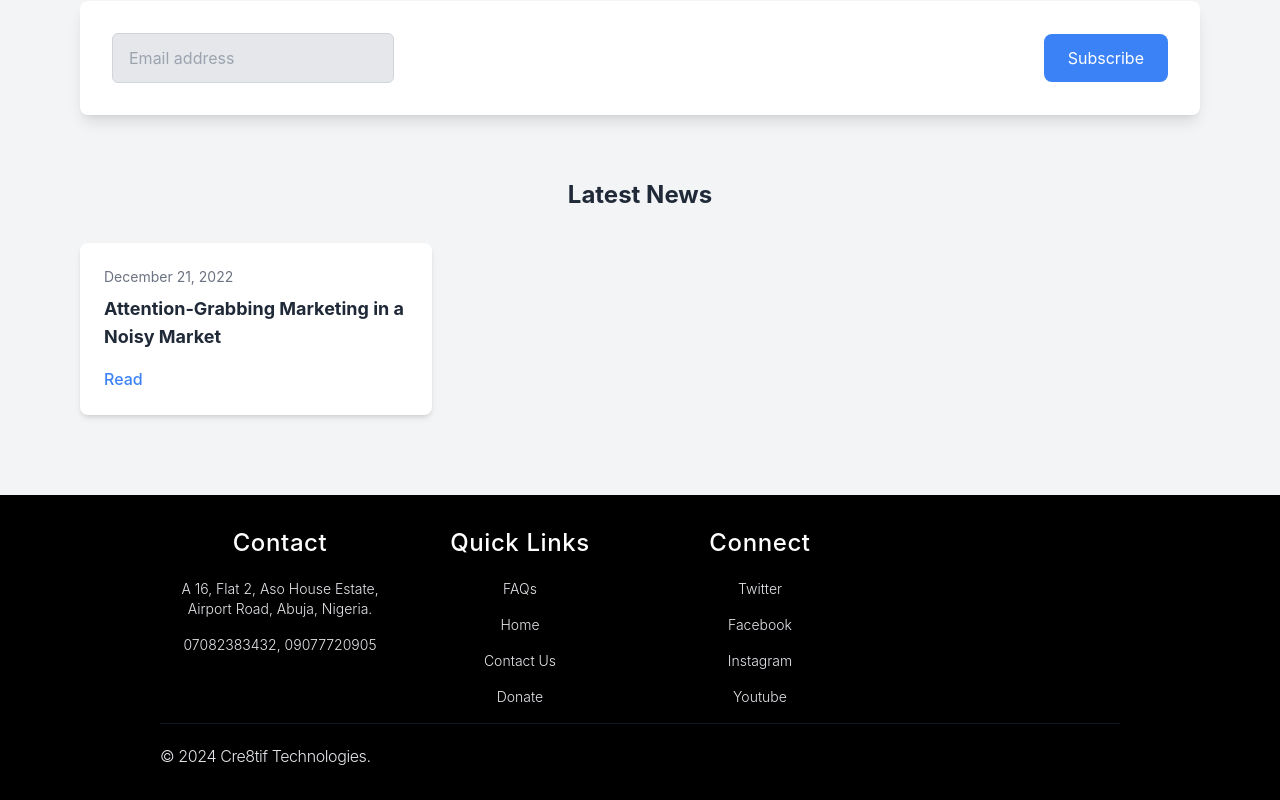
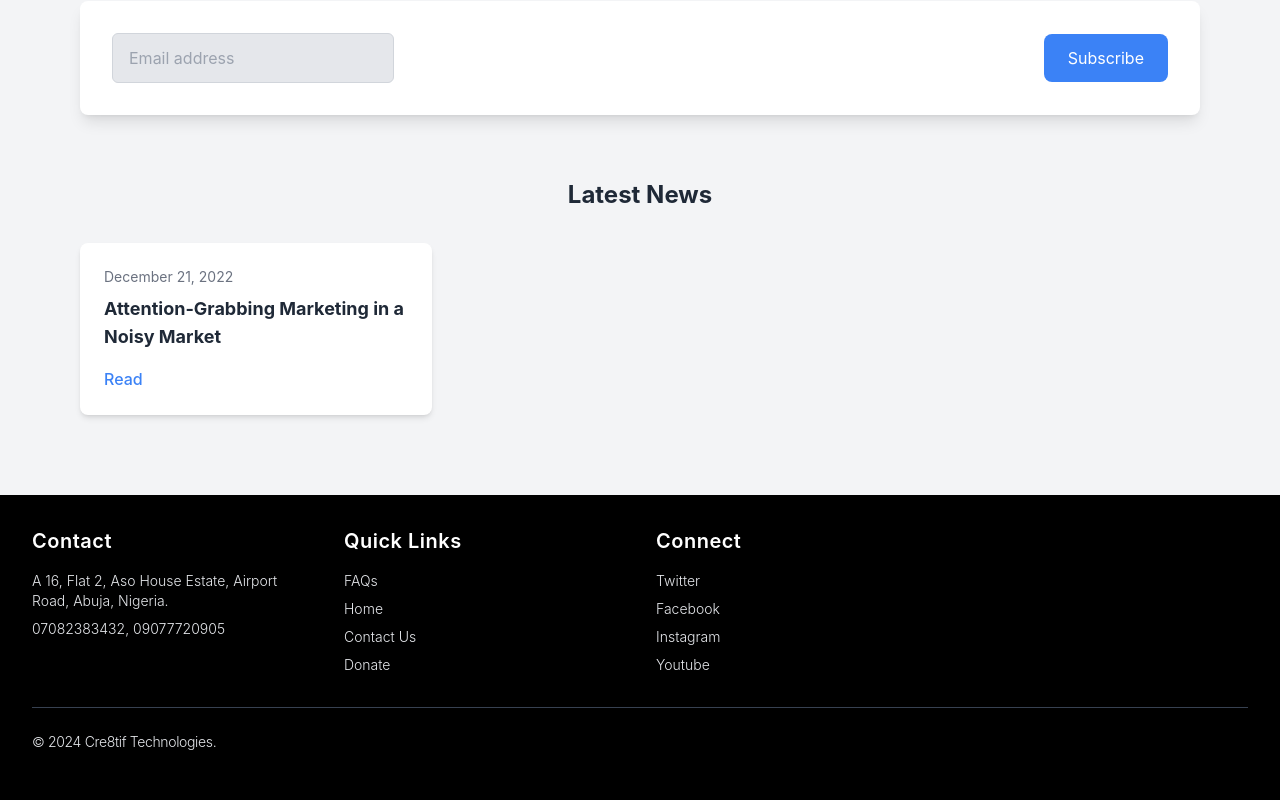
Before and after one commit to jzyenom/kssif, a Next.js app: page / in a window 1280 px wide. Shown: the part 2167-2967 px from the top of the page. After the commit the page ends 2935 px from the top, so only its background shows below. Built offline with nearby package versions, Linux system fonts and the light colour scheme.

Commit message:
footer fix updated

```diff
--- a/components/Footer.tsx
+++ b/components/Footer.tsx
@@ -1,28 +1,32 @@
 import React from "react";
 
+interface LinkItem {
+  title: string;
+  items: string[];
+  isAnchor?: boolean;
+}
+
 const Footer: React.FC = () => {
-  const links = [
+  const links: LinkItem[] = [
     {
       title: "Contact",
       items: [
         "A 16, Flat 2, Aso House Estate, Airport Road, Abuja, Nigeria.",
         "07082383432, 09077720905",
       ],
-
     },
-    { title: "Quick Links", items: ["FAQs", "Home", "Contact Us", "Donate"] },
-    // {
-    //   title: "Products",
-    //   items: ["Hosting", "Domains", "Security", "SSL"],
-    //   isAnchor: true,
-    // },
+    {
+      title: "Quick Links",
+      items: ["FAQs", "Home", "Contact Us", "Donate"],
+      isAnchor: true,
+    },
     {
       title: "Connect",
       items: ["Twitter", "Facebook", "Instagram", "Youtube"],
     },
   ];
 
-  const footerLinks = [
+  const footerLinks: string[] = [
     "Terms of Service",
     "Privacy Policy",
     "Ad Choices",
@@ -32,27 +36,26 @@ const Footer: React.FC = () => {
 
   return (
     <footer className="pb-4 text-gray-200 pt-8 text-center">
-      <div className="max-w-5xl mx-auto divide-y divide-gray-900 px-4 sm:px-6 md:px-8">
-        <ul className="text-sm font-medium grid sm:grid-cols-2 md:grid-cols-3 lg:grid-cols-4 gap-y-10">
+      <div className="max-w-7xl mx-auto divide-y divide-gray-700 px-4 sm:px-6 lg:px-8">
+        <ul className="grid gap-8 sm:grid-cols-2 md:grid-cols-3 lg:grid-cols-4 text-left">
           {links.map(({ title, items, isAnchor }, index) => (
-            <li key={index} className="space-y-5 row-span-2">
-              <h2 className="text-2xl tracking-wide text-white">{title}</h2>
-              <ul className="space-y-4 font-light">
+            <li key={index} className="space-y-4">
+              <h2 className="text-xl font-semibold tracking-wide text-white">
+                {title}
+              </h2>
+              <ul className="space-y-2 text-sm font-light">
                 {items.map((item, idx) =>
                   isAnchor ? (
                     <li key={idx}>
                       <a
-                        className="hover:text-white transition-colors duration-200 text-xl"
                         href="/"
+                        className="hover:text-white transition-colors duration-200"
                       >
                         {item}
                       </a>
                     </li>
                   ) : (
-                    <li
-                      key={idx}
-                      className="hover:text-white transition-colors duration-200"
-                    >
+                    <li key={idx} className="transition-colors duration-200">
                       {item}
                     </li>
                   )
@@ -62,23 +65,41 @@ const Footer: React.FC = () => {
           ))}
         </ul>
 
-        <div className="flex flex-col-reverse justify-between pt-5 pb-4 border-t mt-4 lg:flex-row bg-top border-black">
-          {/* <ul className="flex flex-col space-y-2 lg:mb-0 sm:space-y-0 sm:space-x-5 sm:flex-row">
+        {/* <div className="flex flex-col-reverse justify-between pt-6 mt-8 border-t border-gray-600 lg:flex-row">
+          <ul className="flex flex-wrap justify-center space-y-2 lg:space-y-0 lg:space-x-5">
             {footerLinks.map((link, idx) => (
               <li key={idx}>
                 <a
                   href="/"
-                  className="text-md text-gray-200 hover:text-white transition-colors duration-300 font-light"
+                  className="text-sm text-gray-200 hover:text-white transition-colors duration-300 font-light"
+                >
+                  {link}
+                </a>
+              </li>
+            ))}
+          </ul>
+          <p className="text-sm text-gray-200 hover:text-white transition-colors duration-300 font-light tracking-tight mt-4 lg:mt-0">
+            © 2024 Cre8tif Technologies.
+          </p>
+        </div> */}
+        <div className="flex flex-col-reverse justify-between pt-6 mt-8 border-t border-gray-600 lg:flex-row">
+          {/* <ul className="flex flex-wrap justify-center md:justify-center lg:justify-start space-y-2 lg:space-y-0 lg:space-x-5">
+            {footerLinks.map((link, idx) => (
+              <li key={idx}>
+                <a
+                  href="/"
+                  className="text-sm text-gray-200 hover:text-white transition-colors duration-300 font-light"
                 >
                   {link}
                 </a>
               </li>
             ))}
           </ul> */}
-          <p className="text-md text-gray-200 hover:text-white transition-colors duration-300 font-light tracking-tight">
+          <p className="text-sm text-gray-200 hover:text-white transition-colors duration-300 font-light tracking-tight  lg:mt-0">
             © 2024 Cre8tif Technologies.
           </p>
         </div>
+
       </div>
     </footer>
   );
```
